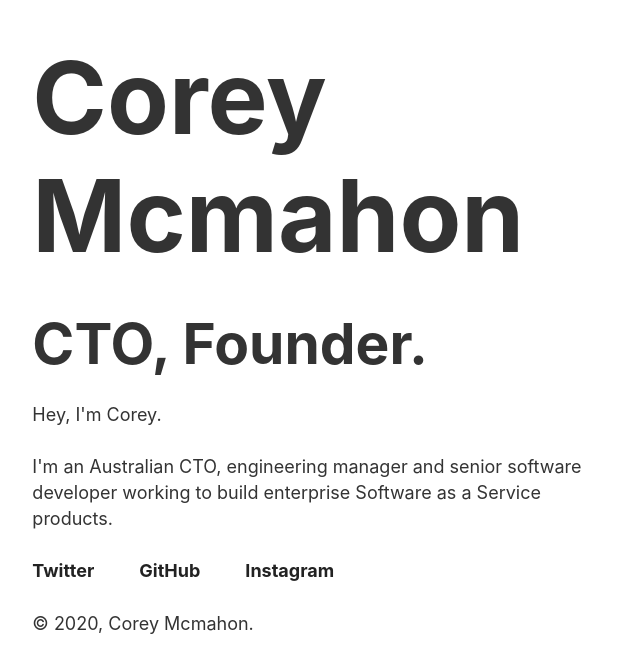
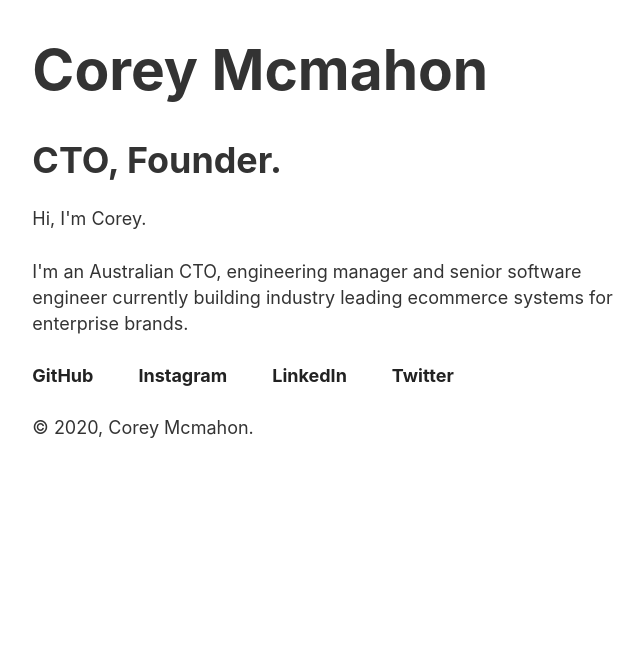
Before and after one commit to coreymcmahon/coreymcmahon-web, a Gatsby site: page / in a window 1280 px wide. Shown: the whole page, without its empty margins (314-958 px from the left). Built offline with nearby package versions, Linux system fonts and the light colour scheme; Gatsby itself is replaced by a stand-in of ours; some packages are replaced by stand-ins of ours.

Commit message:
[ch0] update copy and adjust header heights on homepage

```diff
--- a/src/components/about.js
+++ b/src/components/about.js
@@ -2,12 +2,13 @@ import React from "react"
 
 const About = () => {
   const linksHtml = [
-    { href: "https://www.twitter.com/corey_mcmahon", innerHtml: "Twitter" },
     { href: "https://www.github.com/coreymcmahon", innerHtml: "GitHub" },
     { href: "https://www.instagram.com/coreyjmcmahon", innerHtml: "Instagram" },
+    { href: "https://www.linkedin.com/in/coreyjmcmahon", innerHtml: "LinkedIn" },
+    { href: "https://www.twitter.com/corey_mcmahon", innerHtml: "Twitter" },
   ].map((l) => (
-    <li style={{ display: `inline`, padding: `0`, margin: `0`, marginLeft: (l.innerHtml !== `Twitter` ? `2.5rem` : `0`) }}>
-      <a href={ l.href } style={{ textDecoration: `none`, color: `#222`, fontWeight: `700`}}>
+    <li style={{ display: `inline`, padding: `0`, margin: `0`, marginLeft: (l.innerHtml !== `GitHub` ? `2.5rem` : `0`) }}>
+      <a href={ l.href } style={{ textDecoration: `none`, color: `#222`, fontWeight: `700`}} target="_blank">
         { l.innerHtml }
       </a>
     </li>
@@ -15,12 +16,13 @@ const About = () => {
 
   return (
     <section>
-      <h1>CTO, Founder.</h1>
+      <h2>CTO, Founder.</h2>
       <p>
-        Hey, I'm Corey.
+        Hi, I'm Corey.
       </p>
       <p>
-        I'm an Australian CTO, engineering manager and senior software developer working to build enterprise Software as a Service products.
+        I'm an Australian CTO, engineering manager and senior software engineer
+        currently building industry leading ecommerce systems for enterprise brands.
       </p>
       <p>
         <ul class="social-links"
--- a/src/components/bio.js
+++ b/src/components/bio.js
@@ -55,7 +55,7 @@ const Bio = () => {
         }}
       />
       <p>
-        Written by <strong>{author}</strong>, who is currently splitting time between Sydney and Bangkok
+        Written by <strong>{author}</strong>, who currently splits his time between Sydney and Bangkok
         building software for enterprise businesses.
         {` `}
         <a href={`https://twitter.com/${social.twitter}`}>
--- a/src/components/layout.js
+++ b/src/components/layout.js
@@ -13,7 +13,6 @@ class Layout extends React.Component {
       header = (
         <h1
           style={{
-            ...scale(1.5),
             marginBottom: rhythm(1.5),
             marginTop: 0,
           }}
--- a/src/pages/index.js
+++ b/src/pages/index.js
@@ -13,6 +13,7 @@ class BlogIndex extends React.Component {
     const siteTitle = data.site.siteMetadata.title
     const posts = data.allMarkdownRemark.edges
 
+    // @todo: put this back when blog posts are posted
     // const postsHtml = (
     //   posts.map(({ node }) => {
     //     const title = node.frontmatter.title || node.fields.slug
```
